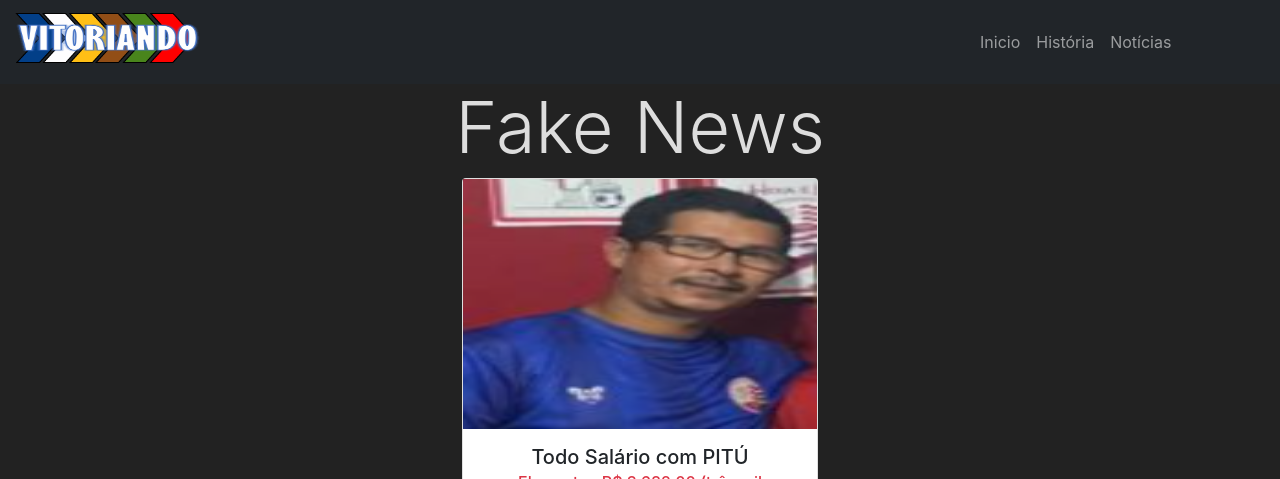
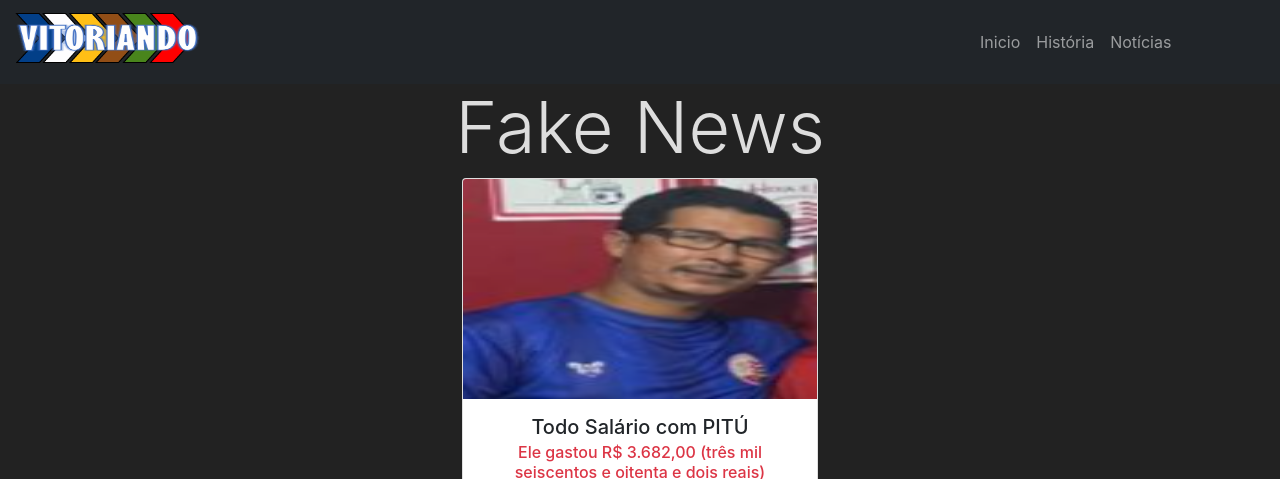
Before and after one commit to isaacam517/next-site, a Next.js app: page / in a window 1280 px wide. Shown: the top 479 px of the page. Built offline with nearby package versions, Linux system fonts and the light colour scheme.

Commit message:
neilton-2

```diff
--- a/components/mainCards/index.js
+++ b/components/mainCards/index.js
@@ -1,6 +1,5 @@
 import React from 'react';
 import Link from 'next/link'
-import Image from 'next/image'
 import {
   Container, Row, Col, Card, Button, CardImg, CardTitle, CardText,
   CardSubtitle, CardBody
@@ -14,18 +13,17 @@
                    <Row className="d-flex justify-content-center">
                        <Col xs={9} md={6} lg={4} className="mb-4">
                            <Card>
-                                <Image
-                                    src="/neilton.png" // Route of the image file
-                                    height={250} // Desired size with correct aspect ratio
-                                    width={100} // Desired size with correct aspect ratio
-                                    alt="Logo"
+                                <CardImg top
+                                    height={220}
+                                    width="100%"
+                                    src="/neilton.PNG" alt="Foto do Prefeito Paulo Roberto"
                                 />
                                 <CardBody>
                                 <CardTitle className="text-dark" tag="h5">Todo Salário com PITÚ</CardTitle>
                                 <CardSubtitle tag="h6" className="mb-2 text-danger">Ele gastou R$ 3.682,00 (três mil seiscentos e oitenta e dois reais)</CardSubtitle>
                                 <CardText className="text-secondary">Testemunhas afirmam que ele saiu do banco direto pra fábrica da PITÚ .</CardText>
                                 <div className="gap-2 d-grid">
-                                    <Link href='/noticias/pitu' >
+                                    <Link href='/noticias/auxilio-alimentacao' >
                                         <a className="btn btn-primary btn-lg" type="button">Ler mais</a>
                                     </Link>
                                 </div>
@@ -34,10 +32,7 @@
                        </Col>
                        {/* <Col xs={9} md={6} lg={4} className="mb-4">
                            <Card>
-                                <CardImg top
-                                    height={220}
-                                    width="100%"
-                                    src="/assets/paulo-roberto.png" alt="Foto do Prefeito Paulo Roberto" />
+
                                 <CardBody>
                                 <CardTitle className="text-dark" tag="h5">Lei de incentivo financeiro para servidores da Secretaria da Saúde</CardTitle>
                                 <CardSubtitle tag="h6" className="mb-2 text-danger">As metas serão elaboradas pela Secretaria.</CardSubtitle>
```
